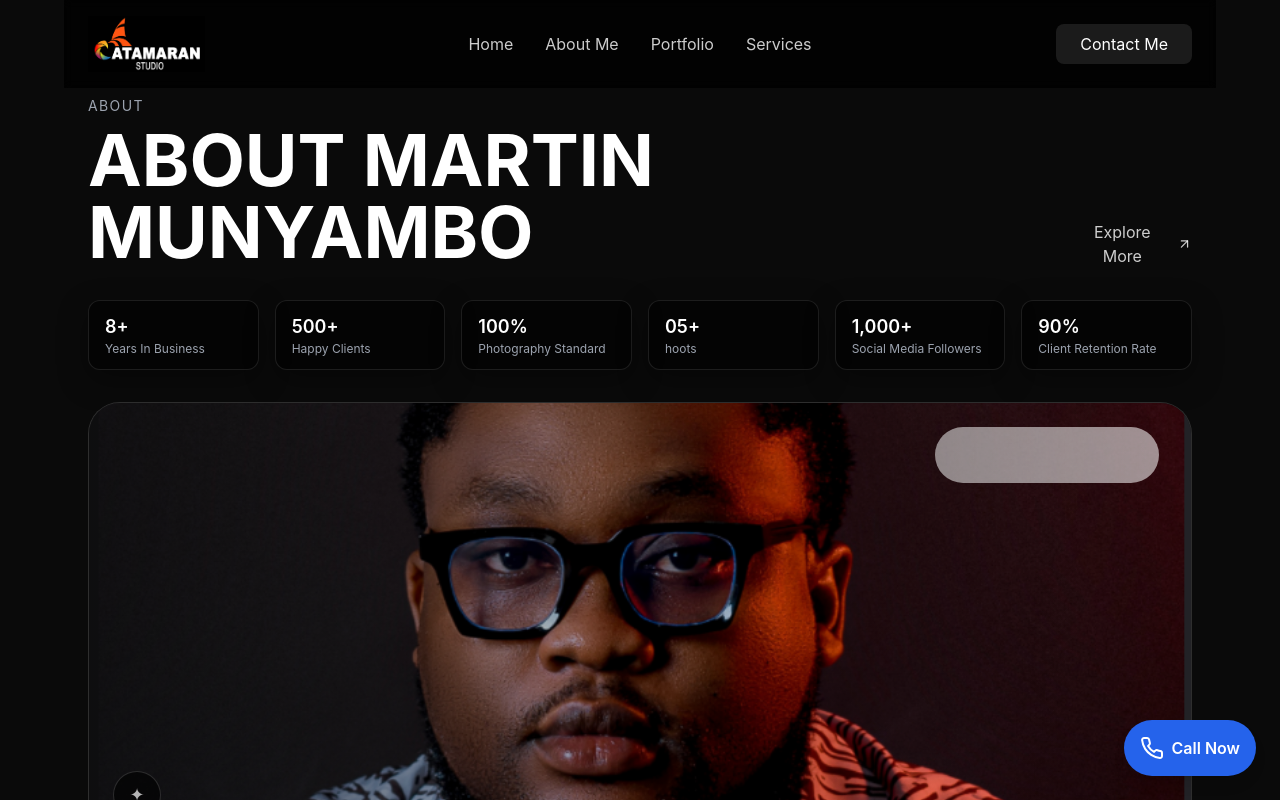
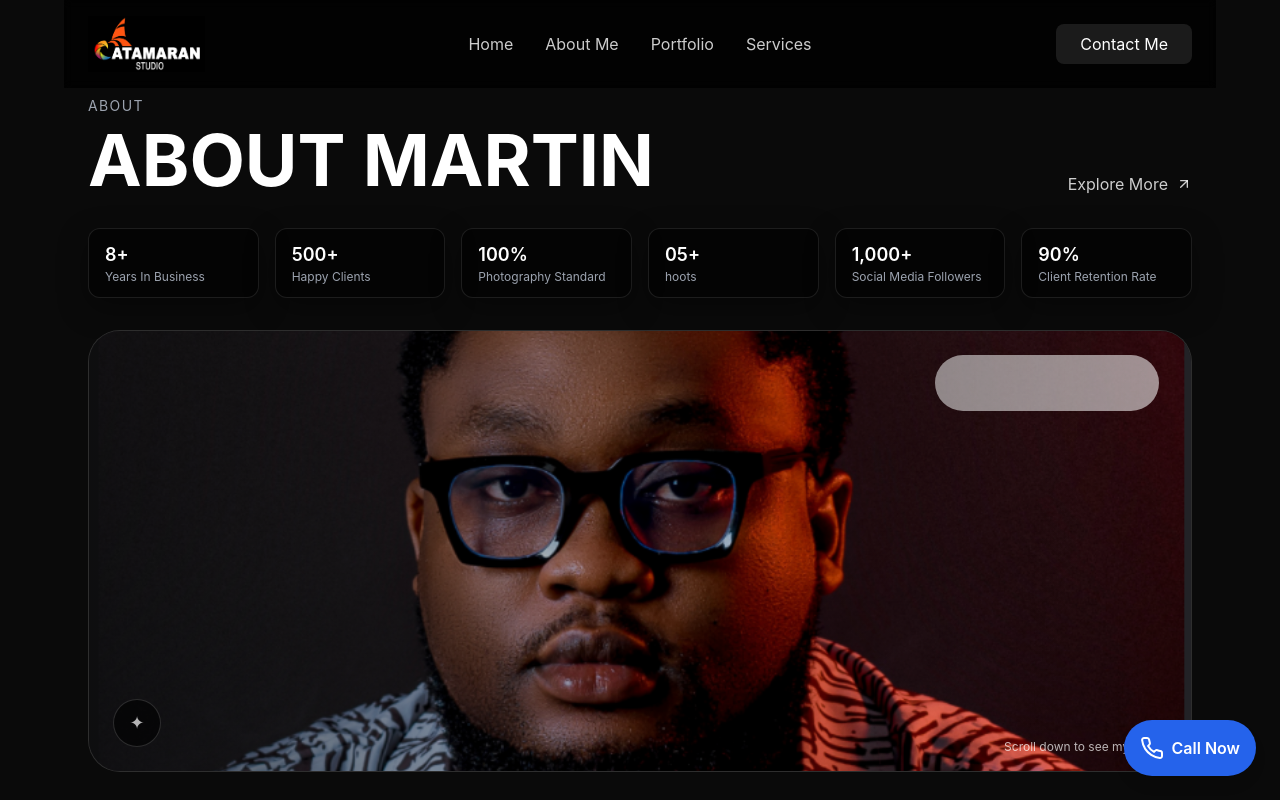
Before and after one commit to Don-tresor05/Catamaran_System, a React (Vite) app: page /about in a window 1280 px wide. Built offline with nearby package versions, Linux system fonts and the light colour scheme.

Commit message:
some changes

```diff
--- a/src/pages/AboutPage.tsx
+++ b/src/pages/AboutPage.tsx
@@ -56,7 +56,7 @@ export default function AboutPage() {
                   ABOUT
                 </p>
                 <h1 className="text-3xl sm:text-4xl md:text-7xl font-bold leading-tight">
-                  ABOUT MARTIN MUNYAMBO
+                  ABOUT MARTIN
                 </h1>
               </div>
               <button className="text-white/80 hover:text-white flex items-center gap-2 transition-colors">
@@ -101,7 +101,7 @@ export default function AboutPage() {
                 </p>
                 <h2 className="text-3xl md:text-4xl font-semibold mb-4">THE STORY</h2>
                 <p className="text-gray-300 text-base leading-relaxed">
-                  Marin Munyambo's love affair with photography began at a young
+                  Martin's love affair with photography began at a young
                   age, nurtured by the captivating landscapes and vibrant
                   cultures surrounding her in the heart of the USA. Her passion
                   for storytelling through imagery led her to embark on a
```
